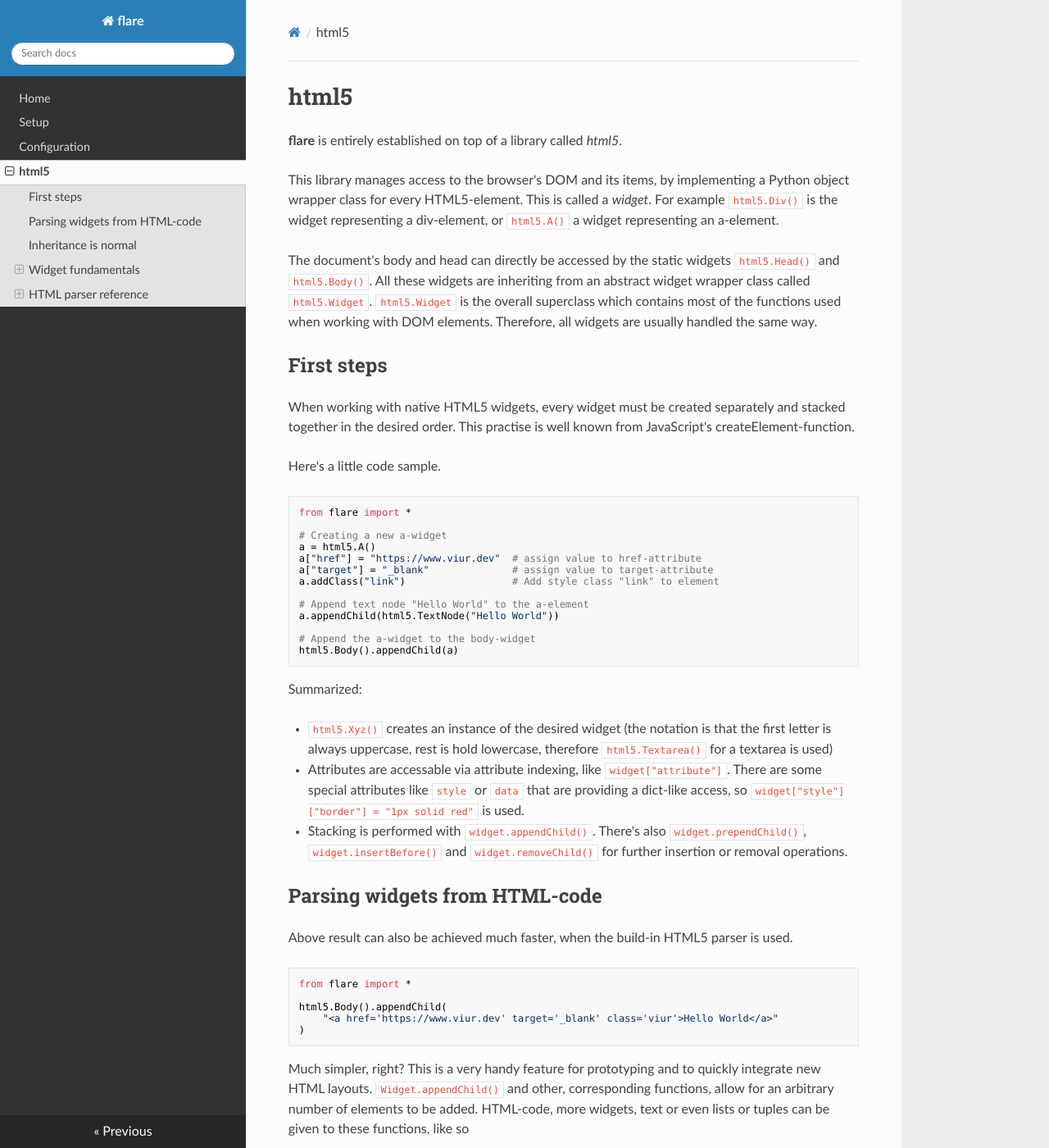
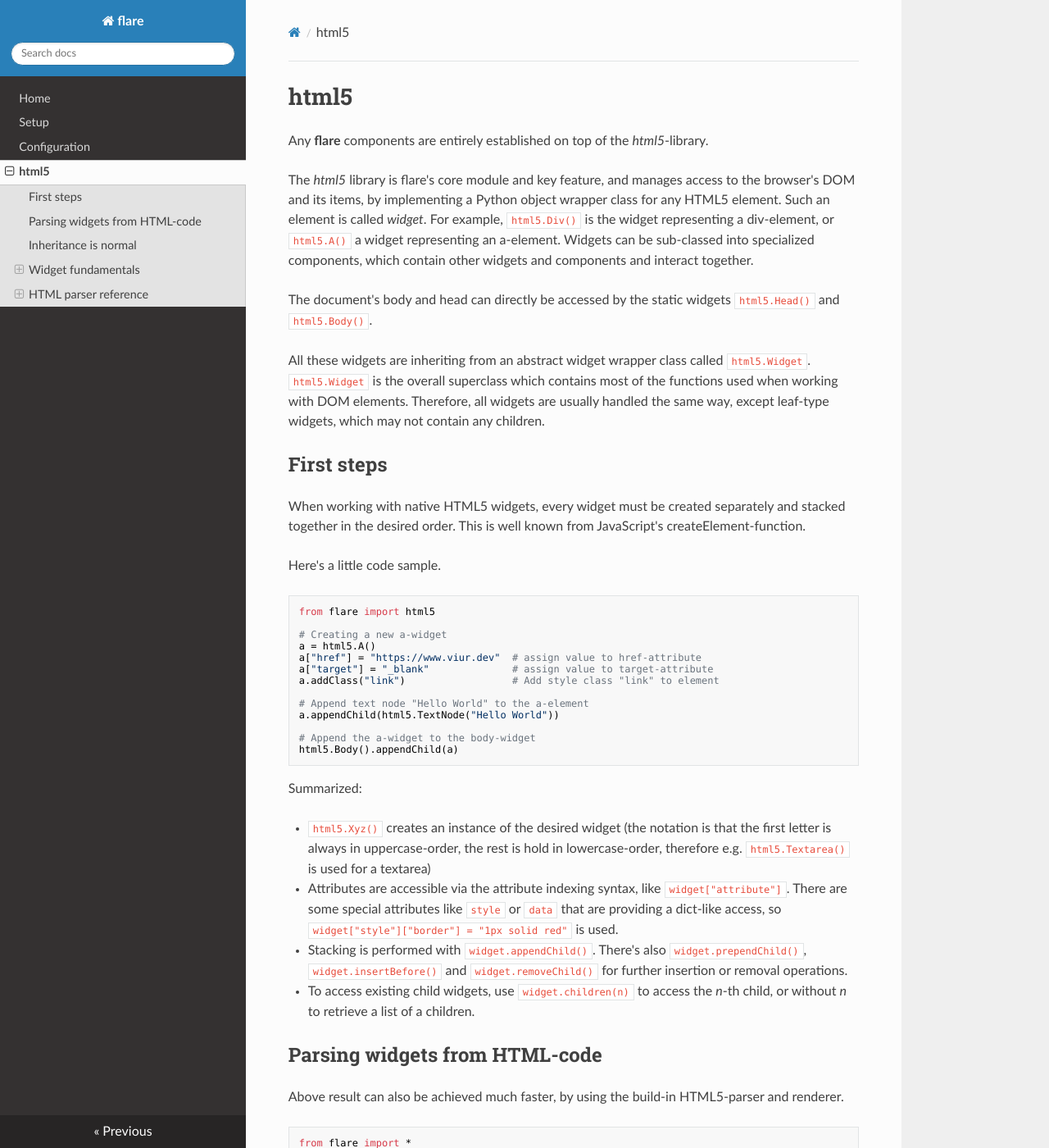
Before and after one commit to passion0714/python, an MkDocs documentation site: the page built from docs/html5.md, in a window 1280 px wide and 1400 px high. Shown: the whole window at 82% size. Built offline with MkDocs 1.6.1, drawn with Linux system fonts in a browser that asks for light colours; nearby versions of some CDN libraries; some of the changed text lies outside the part shown.

Commit message:
Extending docs

````diff
--- a/docs/html5.md
+++ b/docs/html5.md
@@ -1,20 +1,21 @@
 # html5
 
-**flare** is entirely established on top of a library called *html5*.
+Any **flare** components are entirely established on top of the *html5*-library.
 
-This library manages access to the browser's DOM and its items, by implementing a Python object wrapper class for every HTML5-element. This is called a *widget*. For example `html5.Div()` is the widget representing a div-element, or `html5.A()` a widget representing an a-element.
+The *html5* library is flare's core module and key feature, and manages access to the browser's DOM and its items, by implementing a Python object wrapper class for any HTML5 element. Such an element is called *widget*. For example, `html5.Div()` is the widget representing a div-element, or `html5.A()` a widget representing an a-element. Widgets can be sub-classed into specialized components, which contain other widgets and components and interact together.
 
 The document's body and head can directly be accessed by the static widgets `html5.Head()` and `html5.Body()`.
-All these widgets are inheriting from an abstract widget wrapper class called `html5.Widget`. `html5.Widget` is the overall superclass which contains most of the functions used when working with DOM elements. Therefore, all widgets are usually handled the same way.
+
+All these widgets are inheriting from an abstract widget wrapper class called `html5.Widget`. `html5.Widget` is the overall superclass which contains most of the functions used when working with DOM elements. Therefore, all widgets are usually handled the same way, except leaf-type widgets, which may not contain any children.
 
 ## First steps
 
-When working with native HTML5 widgets, every widget must be created separately and stacked together in the desired order. This practise is well known from JavaScript's createElement-function.
+When working with native HTML5 widgets, every widget must be created separately and stacked together in the desired order. This is well known from JavaScript's createElement-function.
 
 Here's a little code sample.
 
 ```python
-from flare import *
+from flare import html5
 
 # Creating a new a-widget
 a = html5.A()
@@ -31,14 +32,15 @@ html5.Body().appendChild(a)
 
 Summarized:
 
-- `html5.Xyz()` creates an instance of the desired widget (the notation is that the first letter is always uppercase, rest is hold lowercase, therefore `html5.Textarea()` for a textarea is used)
-- Attributes are accessable via attribute indexing, like `widget["attribute"]`. There are some special attributes like `style` or `data` that are providing a dict-like access, so `widget["style"]["border"] = "1px solid red"` is used.
+- `html5.Xyz()` creates an instance of the desired widget (the notation is that the first letter is always in uppercase-order, the rest is hold in lowercase-order, therefore e.g. `html5.Textarea()` is used for a textarea)
+- Attributes are accessible via the attribute indexing syntax, like `widget["attribute"]`. There are some special attributes like `style` or `data` that are providing a dict-like access, so `widget["style"]["border"] = "1px solid red"` is used.
 - Stacking is performed with `widget.appendChild()`. There's also `widget.prependChild()`, `widget.insertBefore()` and `widget.removeChild()` for further insertion or removal operations.
+- To access existing child widgets, use `widget.children(n)` to access the *n*-th child, or without *n* to retrieve a list of a children.
 
 
 ## Parsing widgets from HTML-code
 
-Above result can also be achieved much faster, when the build-in HTML5 parser is used.
+Above result can also be achieved much faster, by using the build-in HTML5-parser and renderer.
 
 ```python
 from flare import *
@@ -48,27 +50,30 @@ html5.Body().appendChild(
 )
 ```
 
-Much simpler, right? This is a very handy feature for prototyping and to quickly integrate new HTML layouts.
-`Widget.appendChild()` and other, corresponding functions, allow for an arbitrary number of elements to be added. HTML-code, more widgets, text or even lists or tuples can be given to these functions, like so
+That's quite simpler, right? This is a very handy feature for prototyping and to quickly integrate new HTML layouts.
+
+`Widget.appendChild()` and other, corresponding functions, allow for an arbitrary number of elements to be added. HTML-code, widgets, text or even lists or tuples of those can be given, like so
 
 ```python
 ul = html5.Ul()
-ul.appendChild("<li>lol</li>")
+ul.appendChild("<li class='is-active'>lol</li>")
 ul.prependChild(html5.Li(1337 * 42))
 ul.appendChild("<li>me too</li>", html5.Li("and same as I"))
 ```
 
+The HTML parser can also do more: When component classes (any class that inherits directly from an html5.Widget, like `html5.Div` or so) are decorated with the [html5.tag](#html5.tag)-decorator, these are automatically made available in the HTML-parser for recognition.
+
 ## Inheritance is normal
 
-In most cases, both methods shown above are used together where necessary and useful. Especially when creating new Widgets with a custom behavior inside your app, knowledge of both worlds is required.
+In most cases, both methods shown above are used together where necessary and useful. Especially when creating new components with a custom behavior inside your app, knowledge of both worlds is required.
 
-To create new components, inheriting from existing widgets is usual. If we would like to add our link multiple times within our app, with additional click tracking, we can make it a separate widget, like so:
+To create new components, inheriting from existing widgets is usual. If we would like to add our link multiple times within our app, with additional click tracking, we can make it a separate component, like so:
 
 ```python
 import logging
 from flare import *
 
-class Link(html5.A):
+class Link(html5.A):  # inherit Link from html5.A widget
     def __init__(self, url, *args, target="_blank", **kwargs):
         super().__init__()
         self.addClass("link")
````
